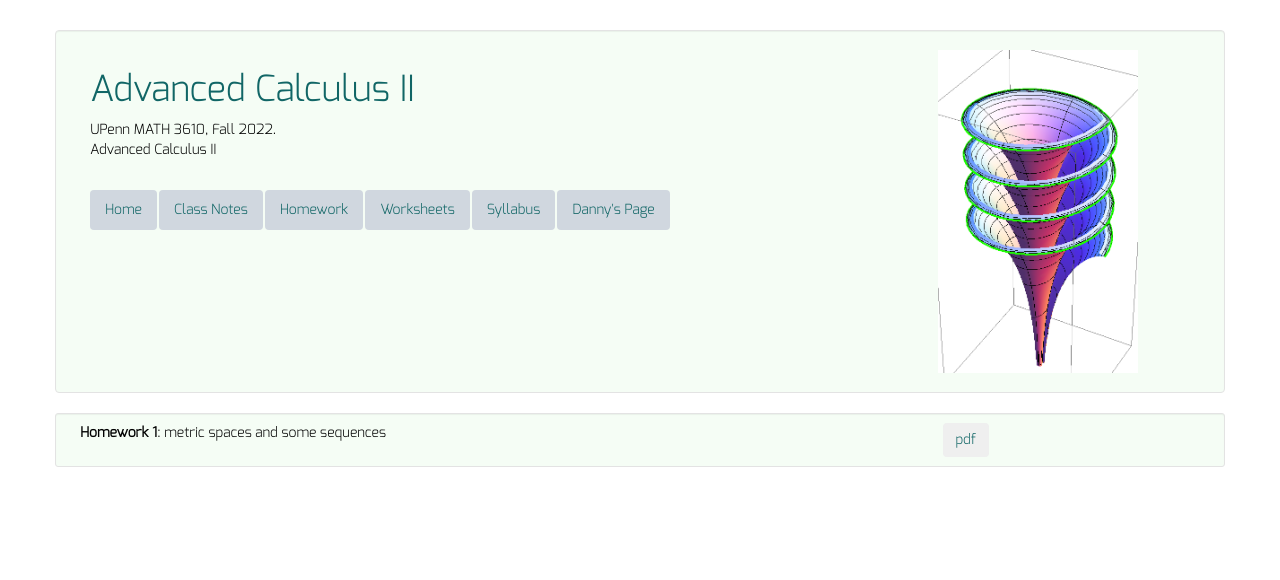
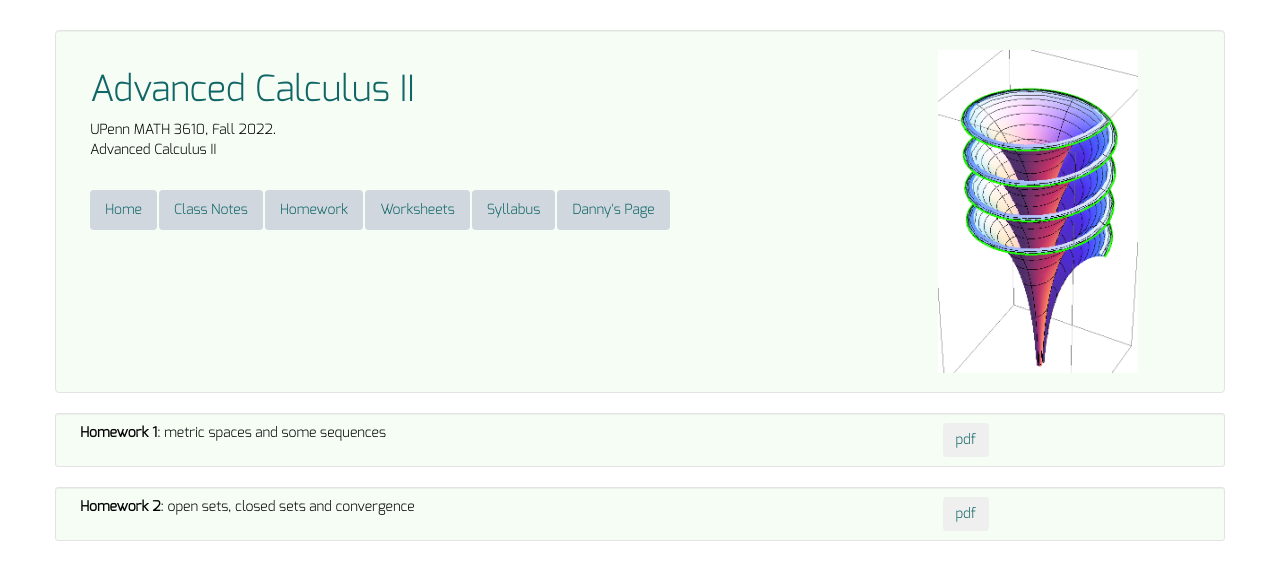
Before and after one commit to dkrashen/advancedcalc2, a Jekyll site: the page built from hw/index.html, in a window 1280 px wide. Shown: the top 580 px of the page. Built offline with Jekyll 4.4.1, drawn with Linux system fonts in a browser that asks for light colours.

Commit message:
add homework 2

```diff
--- a/_data/hw.yml
+++ b/_data/hw.yml
@@ -1,3 +1,6 @@
 - title: "Homework 1"
   description: "metric spaces and some sequences"
   filename: "hw1.pdf"
+- title: "Homework 2"
+  description: "open sets, closed sets and convergence"
+  filename: "hw2.pdf"
```
Also changed, not shown: 1 other file.
